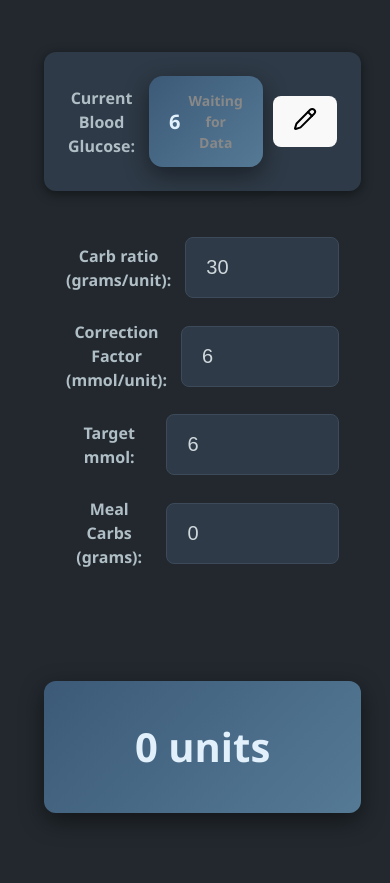
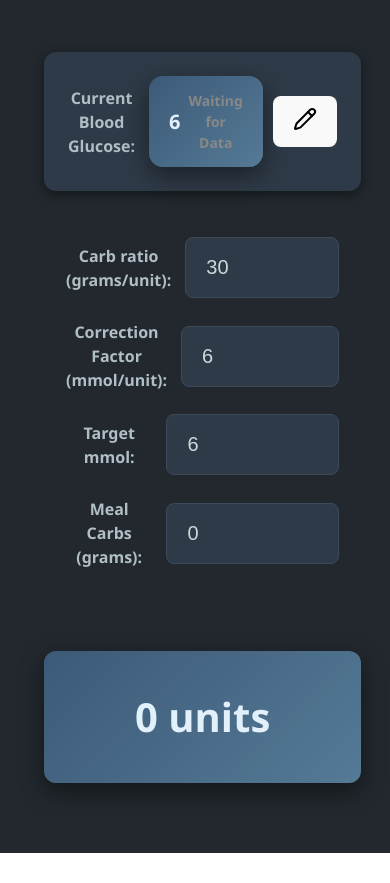
Before and after one commit to leonjoyce88/BolusCalc, a React (Vite) app in the folder client/: page / in a window 390 px wide. After the commit the page ends 853 px from the top, so only its background shows below. Built offline with nearby package versions, Linux system fonts and the light colour scheme; no server answers; the HTML template or start-up script is replaced by a standard one.

Commit message:
reduced margins for mobile compatibility

```diff
--- a/client/src/styles/Bolus.module.css
+++ b/client/src/styles/Bolus.module.css
@@ -3,7 +3,7 @@
   background: linear-gradient(135deg, #3c5a78, #557a95);
   color: var(--color-text-bright);
   padding: 44px;
-  margin-top: 48px;
+  margin-top: 18px;
   border-radius: var(--border-radius-lg);
   box-shadow: 0 8px 24px var(--shadow-dark);
   display: flex;
```
